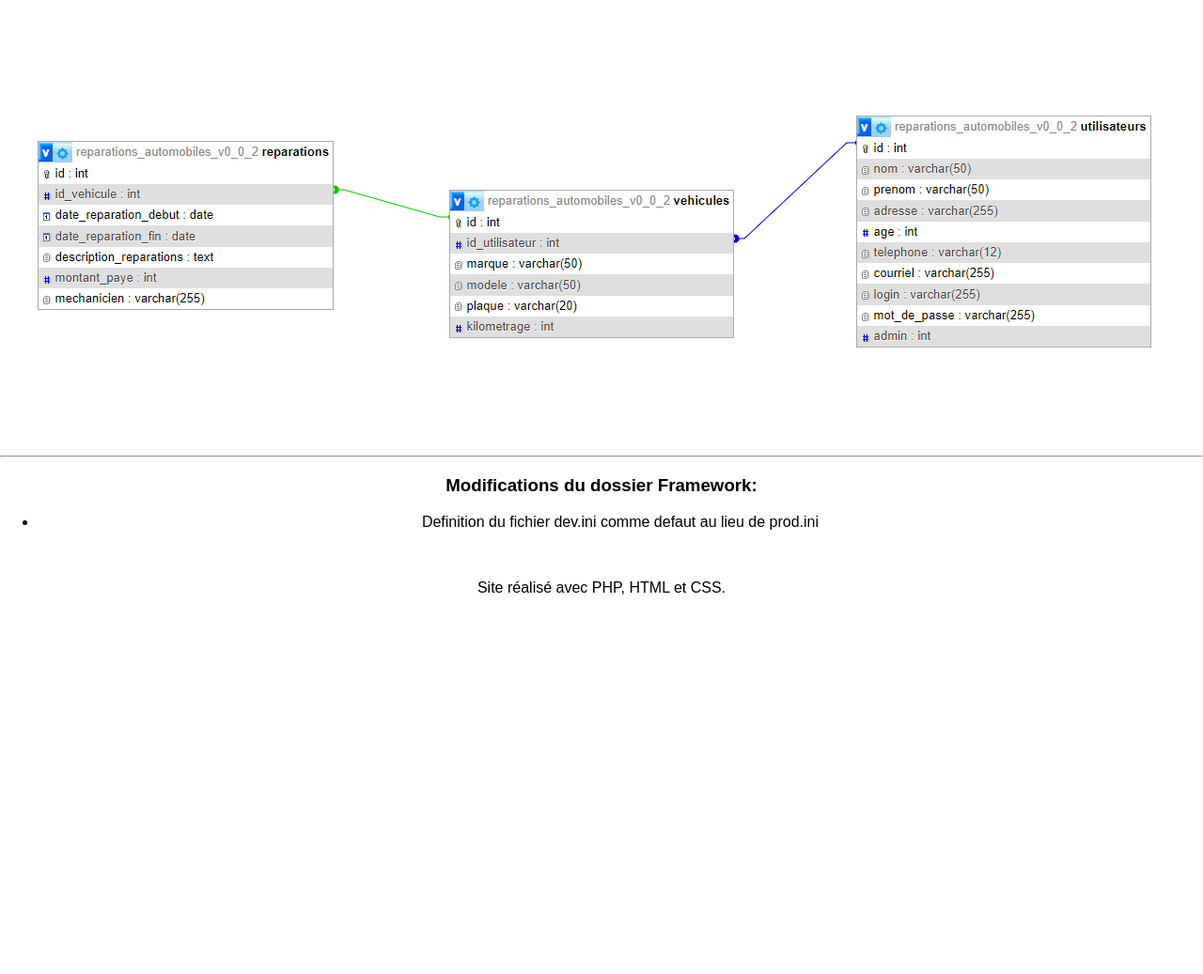
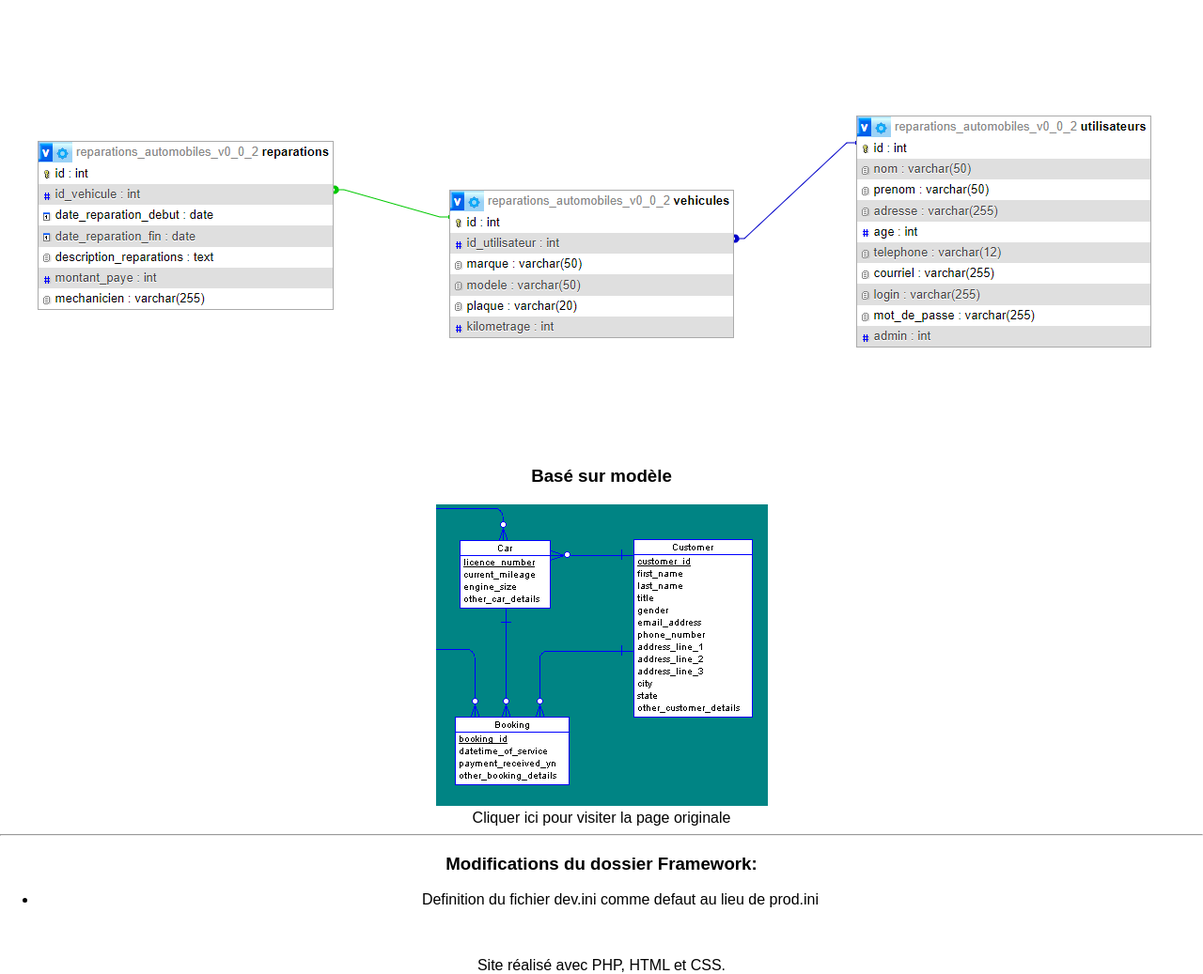
Before and after one commit to EricMarinMejia/PHP-SiteWeb-MVC, a PHP site: page /Apropos in a window 1280 px wide. Shown: the part 1461-2498 px from the top of the page at 94% size. Before the commit the page ends 2094 px from the top, so only its background shows below. Run offline with PHP 8.4, Linux system fonts and the light colour scheme.

Commit message:
Commit de sauvegarde avant rétablir

```diff
--- a/Vue/Adminapropos/index.php
+++ b/Vue/Adminapropos/index.php
@@ -62,6 +62,11 @@ Pour tester, veuillez utiliser le compte -> Login: admin - Mot de passe: root.</
 <br />
 <h3>Diagramme de la base de données</h3>
 <img src="img/Conception.png" />
+<br/>
+<h3>Basé sur modèle</h3>
+<img src="img/Reference.png" />
+<br />
+<a href="https://modelarchive.databases.biz/data_models/car_svc_center/index.html" target="_blank">Cliquer ici pour visiter la page originale</a>
 <br />
 <hr />
 
--- a/Vue/Apropos/index.php
+++ b/Vue/Apropos/index.php
@@ -62,6 +62,11 @@ Pour tester, veuillez utiliser le compte -> Login: admin - Mot de passe: root.</
 <br />
 <h3>Diagramme de la base de données</h3>
 <img src="img/Conception.png" />
+<br/>
+<h3>Basé sur modèle</h3>
+<img src="img/Reference.png" />
+<br />
+<a href="https://modelarchive.databases.biz/data_models/car_svc_center/index.html" target="_blank">Cliquer ici pour visiter la page originale</a>
 <br />
 <hr />
 
```
Also changed, not shown: img/Reference.png (added).
